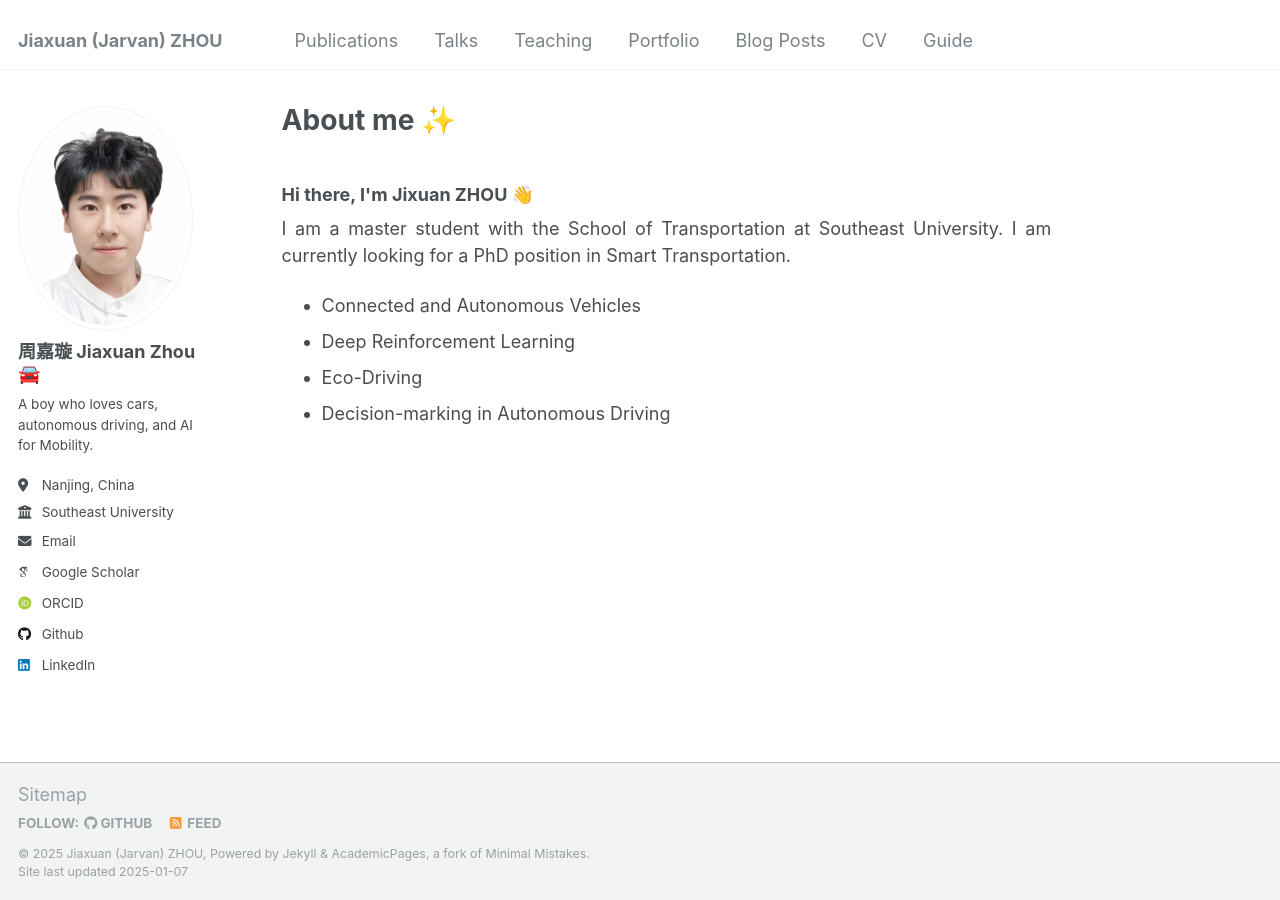
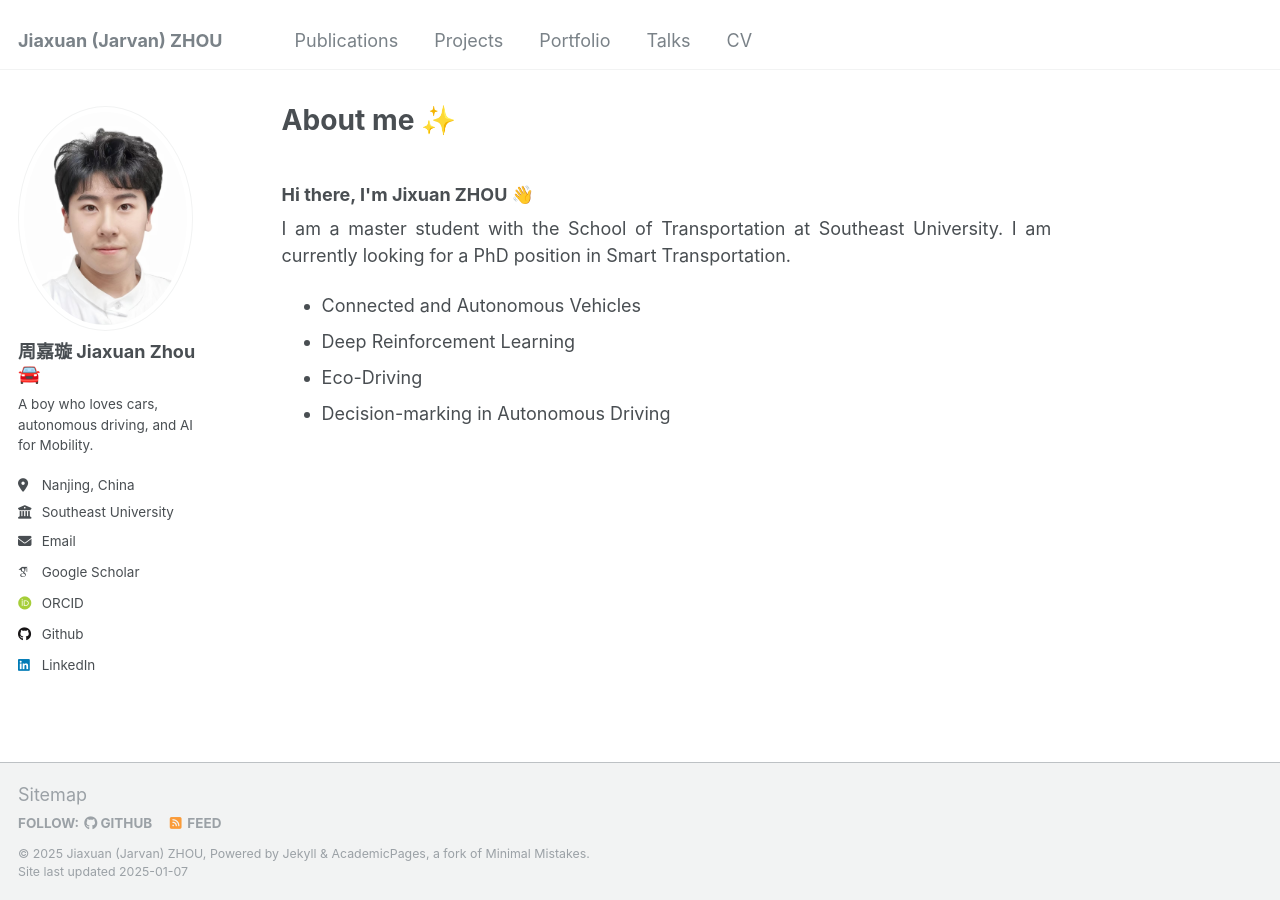
Before and after one commit to jarvanzhouz/jarvanzhouz.github.io, a Jekyll site: the page built from _pages/about.md, in a window 1280 px wide. Built offline with Jekyll 4.4.1, drawn with Linux system fonts in a browser that asks for light colours; some web fonts are replaced.

Commit message:
Update navigation.yml

```diff
--- a/_data/navigation.yml
+++ b/_data/navigation.yml
@@ -8,20 +8,20 @@ main:
   - title: "Publications"
     url: /publications/
 
-  - title: "Talks"
-    url: /talks/
-
-  - title: "Teaching"
-    url: /teaching/
+  - title: "Projects"
+    url: /projects/
 
   - title: "Portfolio"
     url: /portfolio/
 
-  - title: "Blog Posts"
-    url: /year-archive/
+  - title: "Talks"
+    url: /talks/
+
+  #- title: "Blog Posts"
+  #  url: /year-archive/
 
   - title: "CV"
     url: /cv/
 
-  - title: "Guide"
-    url: /markdown/
+  #- title: "Guide"
+  #  url: /markdown/
```
